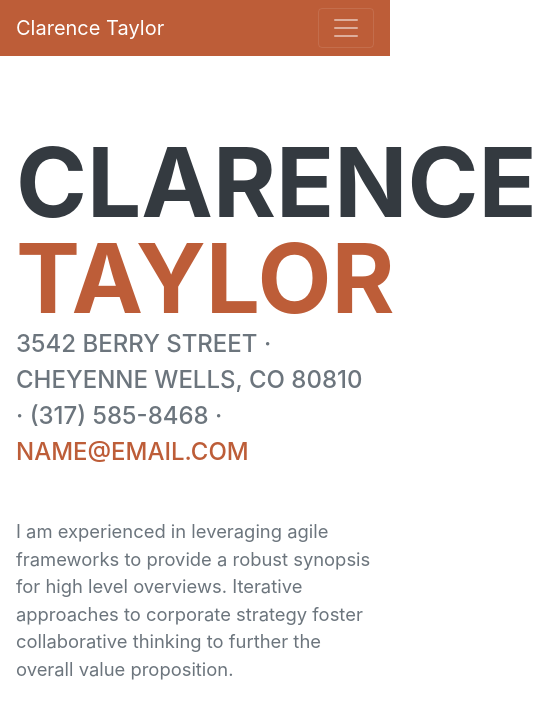
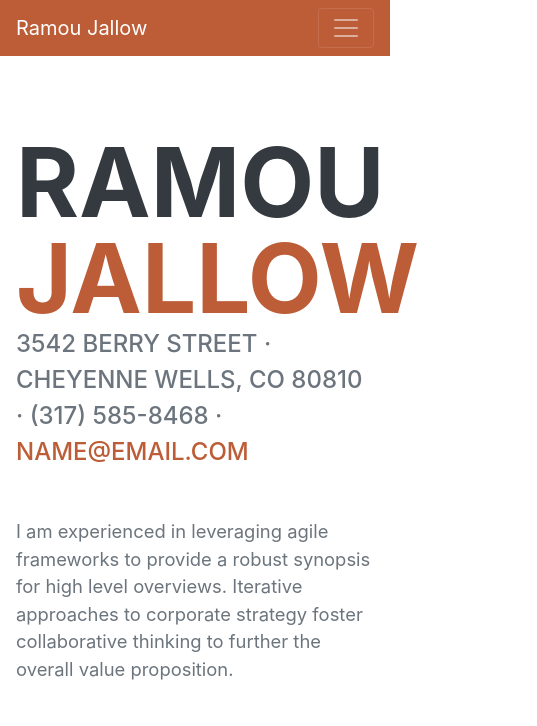
Before and after one commit to RamouJ/ramouj.github.io, a plain HTML site: page index.html in a window 390 px wide. Shown: the top 726 px of the page, 537 px wide, since content can reach past the window. Drawn offline with nearby package versions, Linux system fonts and the light colour scheme; a web font is replaced by a local one.

Commit message:
Update index.html

```diff
--- a/index.html
+++ b/index.html
@@ -19,7 +19,7 @@
         <!-- Navigation-->
         <nav class="navbar navbar-expand-lg navbar-dark bg-primary fixed-top" id="sideNav">
             <a class="navbar-brand js-scroll-trigger" href="#page-top">
-                <span class="d-block d-lg-none">Clarence Taylor</span>
+                <span class="d-block d-lg-none">Ramou Jallow</span>
                 <span class="d-none d-lg-block"><img class="img-fluid img-profile rounded-circle mx-auto mb-2" src="assets/img/profile.jpg" alt="" /></span>
             </a>
             <button class="navbar-toggler" type="button" data-toggle="collapse" data-target="#navbarSupportedContent" aria-controls="navbarSupportedContent" aria-expanded="false" aria-label="Toggle navigation"><span class="navbar-toggler-icon"></span></button>
@@ -40,8 +40,8 @@
             <section class="resume-section" id="about">
                 <div class="resume-section-content">
                     <h1 class="mb-0">
-                        Clarence
-                        <span class="text-primary">Taylor</span>
+                        Ramou
+                        <span class="text-primary">Jallow</span>
                     </h1>
                     <div class="subheading mb-5">
                         3542 Berry Street · Cheyenne Wells, CO 80810 · (317) 585-8468 ·
```
